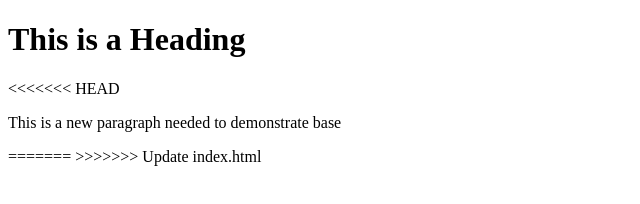
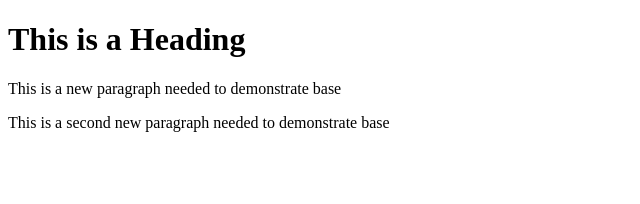
Before and after one commit to starkarabil/training-git, a plain HTML site: page index.html in a window 1280 px wide. Shown: the whole page, without its empty margins (0-640 px from the left). Drawn offline with Linux system fonts and the light colour scheme.

Commit message:
index conflict creation for rebase

```diff
--- a/index.html
+++ b/index.html
@@ -6,10 +6,7 @@
 	<body>
 
 		<h1>This is a Heading</h1>
-<<<<<<< HEAD
 		<p> This is a new paragraph needed to demonstrate base </p>
-=======
->>>>>>> Update index.html
-
+		<p> This is a second new paragraph needed to demonstrate base </p>
 	</body>
 </html>
```
